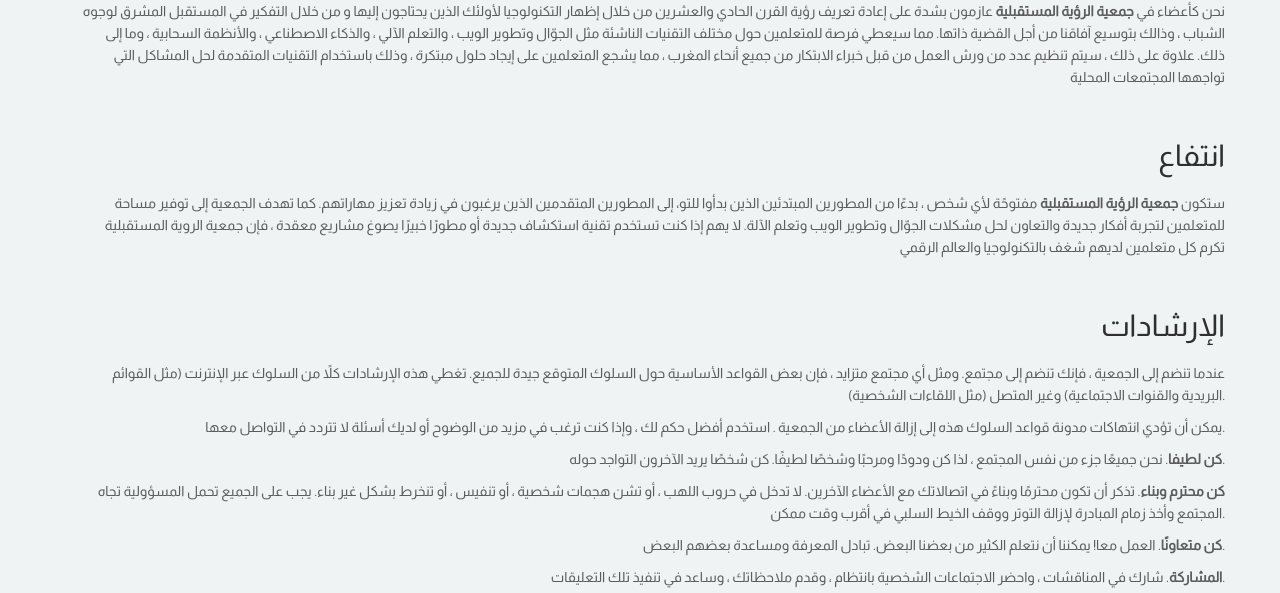
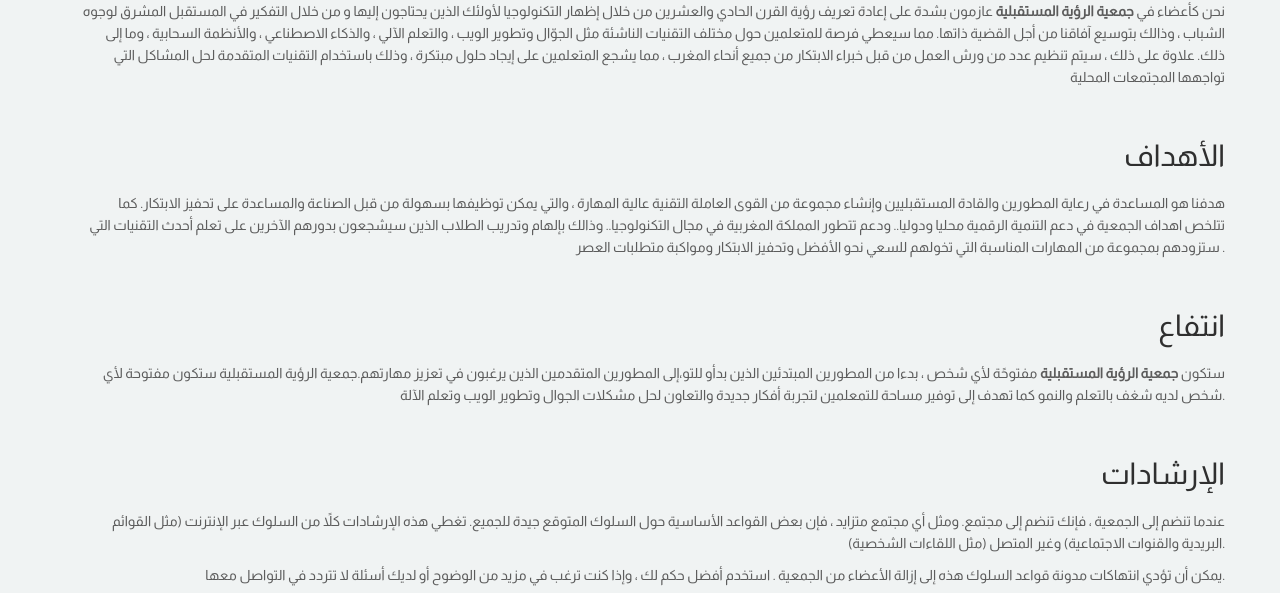
Before and after one commit to IGZO/FVA, a website: page dist/about.html in a window 1280 px wide. Shown: the part 743-1336 px from the top of the page. Drawn offline with Linux system fonts and the light colour scheme.

Commit message:
final changes

```diff
--- a/dist/about.html
+++ b/dist/about.html
@@ -117,8 +117,12 @@
                         <h2 style="text-align: right; font-family: 'Almarai', sans-serif;" >الكثير من الاستكشاف</h2>
                         <p style="text-align: right;">نحن كأعضاء في <strong>جمعية الرؤية المستقبلية</strong> عازمون بشدة على إعادة تعريف رؤية القرن الحادي والعشرين من خلال إظهار التكنولوجيا لأولئك الذين يحتاجون إليها و من خلال التفكير في المستقبل المشرق لوجوه الشباب ، وذالك بتوسيع آفاقنا من أجل القضية ذاتها. مما سيعطي فرصة للمتعلمين حول مختلف التقنيات الناشئة مثل الجوّال وتطوير الويب ، والتعلم الآلي ، والذكاء الاصطناعي ، والأنظمة السحابية ، وما إلى ذلك. علاوة على ذلك ، سيتم تنظيم عدد من ورش العمل من قبل خبراء الابتكار من جميع أنحاء المغرب ، مما يشجع المتعلمين على إيجاد حلول مبتكرة ، وذلك باستخدام التقنيات المتقدمة لحل المشاكل التي تواجهها المجتمعات المحلية</p>
                         <h2 style="text-align: right;">&nbsp;</h2>
-                        <h2 style="text-align: right; font-family: 'Almarai', sans-serif;">انتفاع</h2>
-                        <p style="text-align: right;">ستكون <strong>جمعية الرؤية المستقبلية</strong> مفتوحًة لأي شخص ، بدءًا من المطورين المبتدئين الذين بدأوا للتو، إلى المطورين المتقدمين الذين يرغبون في زيادة تعزيز مهاراتهم. كما تهدف الجمعية إلى توفير مساحة للمتعلمين لتجربة أفكار جديدة والتعاون لحل مشكلات الجوّال وتطوير الويب وتعلم الآلة. لا يهم إذا كنت تستخدم تقنية استكشاف جديدة أو مطورًا خبيرًا يصوغ مشاريع معقدة ، فإن جمعية الروية المستقبلية تكرم كل متعلمين لديهم شغف بالتكنولوجيا والعالم الرقمي</p>
+                        <h2 style="text-align: right; font-family: 'Almarai', sans-serif;" >الأهداف</h2>
+                        <p style="text-align: right;"> هدفنا هو المساعدة في رعاية المطورين والقادة المستقبليين وإنشاء مجموعة من القوى العاملة التقنية عالية المهارة ، والتي يمكن توظيفها بسهولة من قبل الصناعة والمساعدة على تحفيز الابتكار. كما تتلخص اهداف الجمعية في دعم التنمية الرقمية محليا ودوليا..
+                            ودعم تتطور المملكة المغربية في مجال التكنولوجيا.. وذالك بإلهام وتدريب الطلاب الذين سيشجعون بدورهم الآخرين على تعلم أحدث التقنيات التي ستزودهم بمجموعة من المهارات المناسبة التي تخولهم للسعي نحو الأفضل وتحفيز الابتكار ومواكبة متطلبات العصر .</p>
+                            <h2 style="text-align: right;">&nbsp;</h2>
+                            <h2 style="text-align: right; font-family: 'Almarai', sans-serif;">انتفاع</h2>
+                        <p style="text-align: right;">ستكون <strong>جمعية الرؤية المستقبلية</strong> مفتوحًة لأي شخص ، بدءا من المطورين المبتدئين الذين بدأو للتو،إلى المطورين المتقدمين الذين يرغبون في تعزيز مهارتهم.جمعية الرؤية المستقبلية ستكون مفتوحة لأي شخص لديه شغف بالتعلم والنمو كما تهدف إلى توفير مساحة للتمعلمين لتجربة أفكار جديدة والتعاون لحل مشكلات الجوال وتطوير الويب وتعلم الآلة.</p>
                         <h2 style="text-align: right;">&nbsp;</h2>
                         <h2 style="text-align: right; font-family: 'Almarai', sans-serif;">الإرشادات</h2>
                         <p style="text-align: right;">عندما تنضم إلى الجمعية ، فإنك تنضم إلى مجتمع. ومثل أي مجتمع متزايد ، فإن بعض القواعد الأساسية حول السلوك المتوقع جيدة للجميع. تغطي هذه الإرشادات كلاً من السلوك عبر الإنترنت (مثل القوائم البريدية والقنوات الاجتماعية) وغير المتصل (مثل اللقاءات الشخصية).</p>
```
Also changed, not shown: 1 other file.
